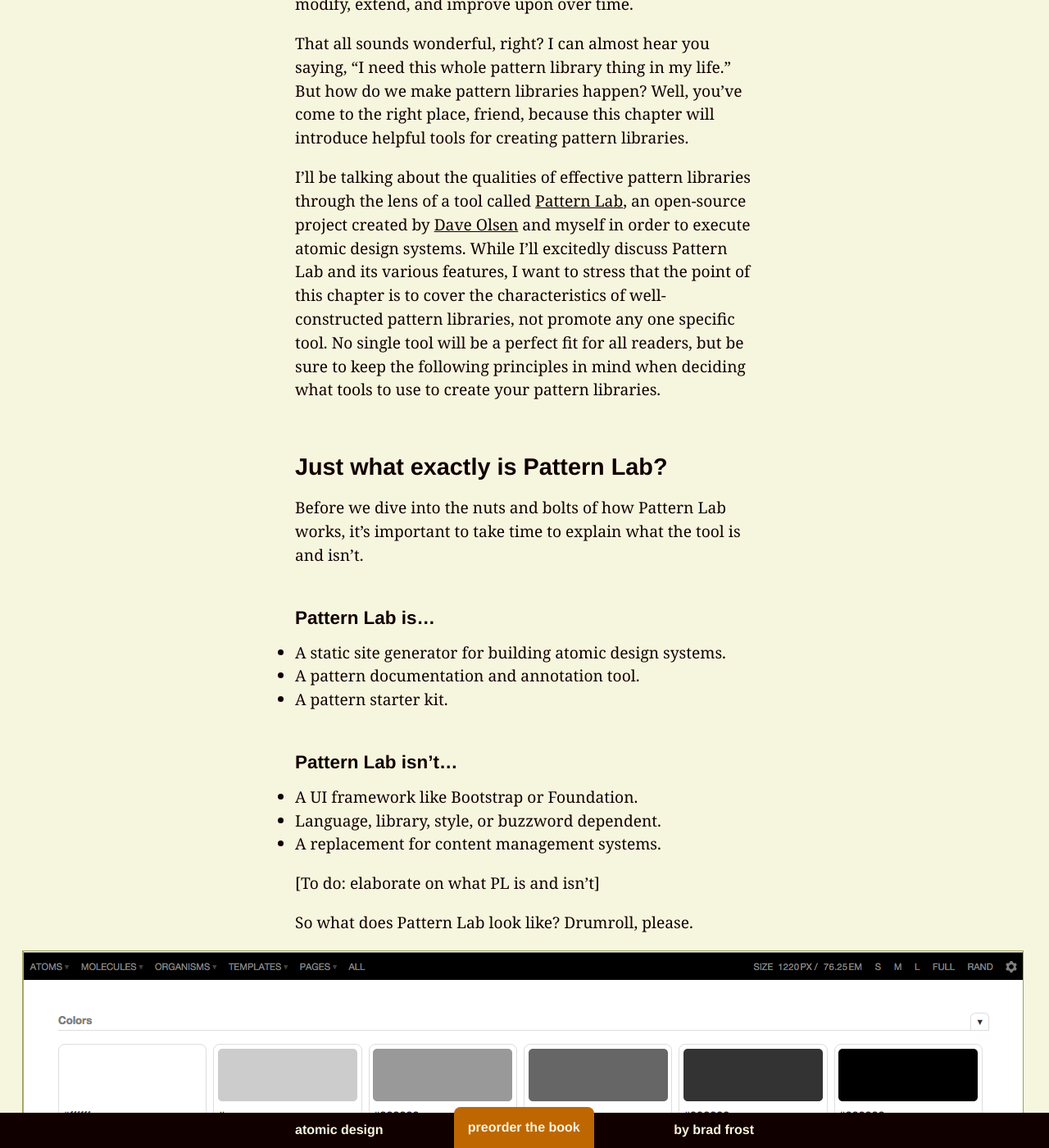
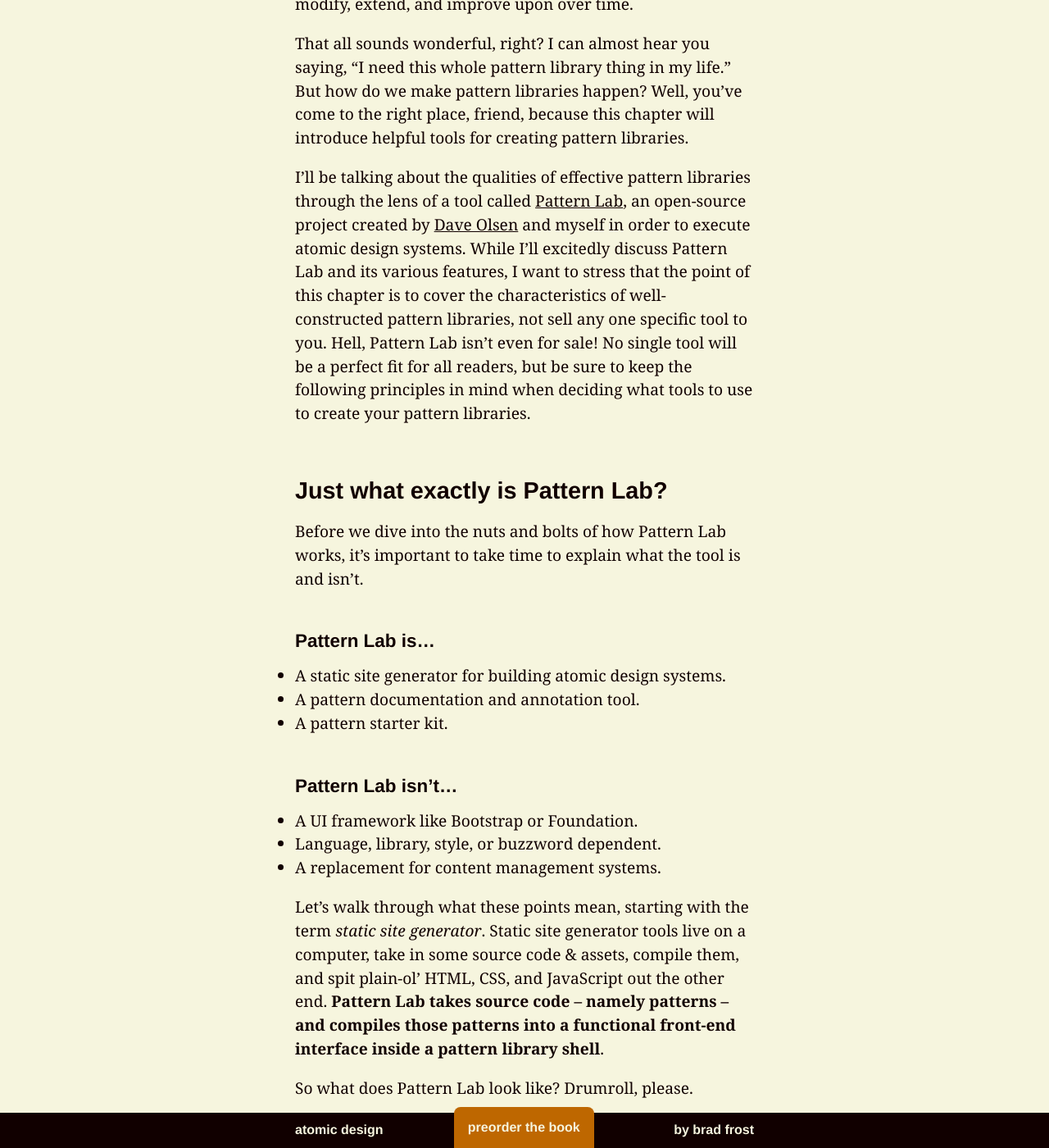
Before and after one commit to bradfrost/atomic-design, a Jekyll site: the page built from chapter-3.md, in a window 1280 px wide and 1400 px high, scrolled down 1199 px. Shown: the whole window at 82% size. Built offline with Jekyll 4.4.1, drawn with Linux system fonts in a browser that asks for light colours.

Commit message:
Chapter 3 draft - pattern lab definition

```diff
--- a/chapter-3.md
+++ b/chapter-3.md
@@ -19,7 +19,7 @@ The cornerstone of pattern-based design and development is the pattern library,
 
 That all sounds wonderful, right? I can almost hear you saying, "I need this whole pattern library thing in my life." But how do we make pattern libraries happen? Well, you've come to the right place, friend, because this chapter will introduce helpful tools for creating pattern libraries.
 
-I'll be talking about the qualities of effective pattern libraries through the lens of a tool called [Pattern Lab](http://patternlab.io), an open-source project created by [Dave Olsen](http://dmolsen.com) and myself in order to execute atomic design systems. While I'll excitedly discuss Pattern Lab and its various features, I want to stress that the point of this chapter is to cover the characteristics of well-constructed pattern libraries, not promote any one specific tool. No single tool will be a perfect fit for all readers, but be sure to keep the following principles in mind when deciding what tools to use to create your pattern libraries.
+I'll be talking about the qualities of effective pattern libraries through the lens of a tool called [Pattern Lab](http://patternlab.io), an open-source project created by [Dave Olsen](http://dmolsen.com) and myself in order to execute atomic design systems. While I'll excitedly discuss Pattern Lab and its various features, I want to stress that the point of this chapter is to cover the characteristics of well-constructed pattern libraries, not sell any one specific tool to you. Hell, Pattern Lab isn't even for sale! No single tool will be a perfect fit for all readers, but be sure to keep the following principles in mind when deciding what tools to use to create your pattern libraries.
 
 ## Just what exactly is Pattern Lab?
 Before we dive into the nuts and bolts of how Pattern Lab works, it's important to take time to explain what the tool is and isn't.
@@ -34,7 +34,7 @@ Before we dive into the nuts and bolts of how Pattern Lab works, it's important
 - Language, library, style, or buzzword dependent.
 - A replacement for content management systems.
 
-[To do: elaborate on what PL is and isn't]
+Let's walk through what these points mean, starting with the term *static site generator*. Static site generator tools live on a computer, take in some source code & assets, compile them, and spit plain-ol' HTML, CSS, and JavaScript out the other end. **Pattern Lab takes source code – namely patterns – and compiles those patterns into a functional front-end interface inside a pattern library shell**.
 
 So what does Pattern Lab look like? Drumroll, please.
 
```
Also changed, not shown: 2 other files.
